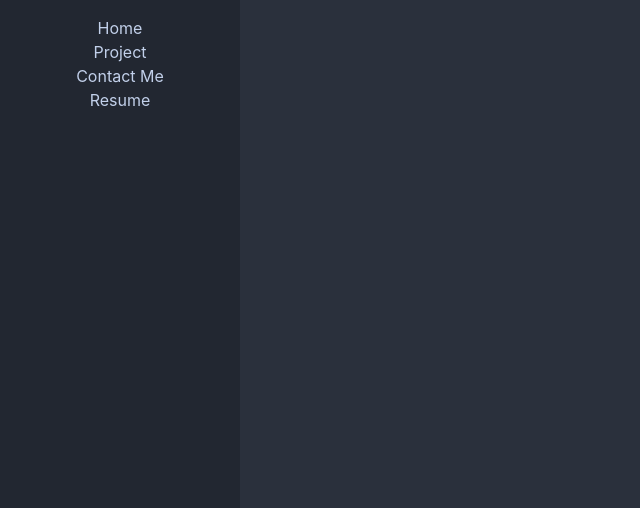
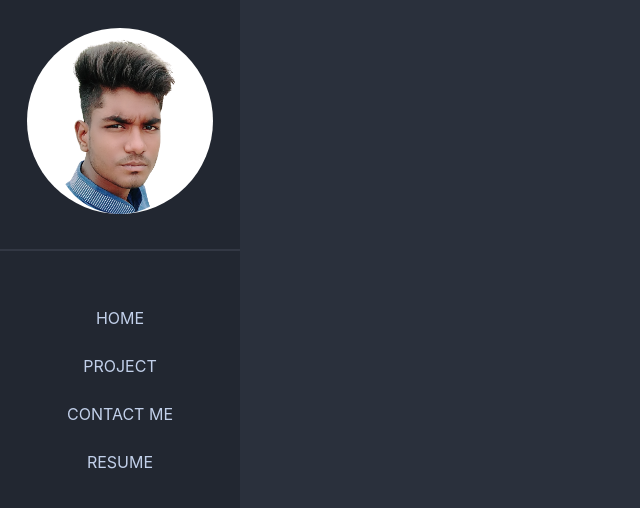
Before and after one commit to MdIbrahimKholil7/portfolio, a React (Create React App) app: page / in a window 1280 px wide. Shown: the top 508 px of the page, without its empty margins (0-640 px from the left). Built offline with nearby package versions, Linux system fonts and the light colour scheme.

Commit message:
sidebar design complete

```diff
--- a/src/components/Home/Navbar.js
+++ b/src/components/Home/Navbar.js
@@ -1,7 +1,7 @@
 import React from 'react';
 import { NavLink } from 'react-router-dom';
-
-const Navbar = ({children}) => {
+import img from '../../assets/img2.png'
+const Navbar = ({ children }) => {
     return (
         <div>
             <div class="drawer drawer-mobile">
@@ -14,12 +14,16 @@ const Navbar = ({children}) => {
                 </div>
                 <div class="drawer-side">
                     <label for="my-drawer-2" class="drawer-overlay"></label>
-                    <ul class="menu p-4 overflow-y-auto w-60 bg-base-300 text-base-content">
+                    <ul class="menu text-center overflow-y-auto w-60 bg-base-300 text-base-content">
                         {/* <!-- Sidebar content here --> */}
-                     <NavLink to='home'>Home</NavLink>
-                     <NavLink to='project'>Project</NavLink>
-                     <NavLink to='contact'>Contact Me</NavLink>
-                     <NavLink to='resume'>Resume</NavLink>
+                        <div className='bg-white rounded-full relative w-[186px] h-[186px] mb-3 mx-auto mt-7'>
+                            <img className='rounded-full w-[130px] h-[186px] mx-auto' src={img}  alt="" />
+                        </div>
+                        <div class="divider mb-9"></div>
+                        <li ><NavLink className='text-center p-3 uppercase text-[16px] block' to='home'>Home</NavLink></li>
+                        <li><NavLink className='text-center p-3 uppercase text-[16px] block' to='project'>Project</NavLink></li>
+                        <li > <NavLink className='text-center p-3 uppercase text-[16px] block' to='contact'>Contact Me</NavLink></li>
+                        <li><a className='text-center uppercase text-center block text-[16px]' href="">Resume</a></li>
                     </ul>
                 </div>
             </div>
```
Also changed, not shown: src/assets/img2.png (added), src/assets/nabImg.png (added).
